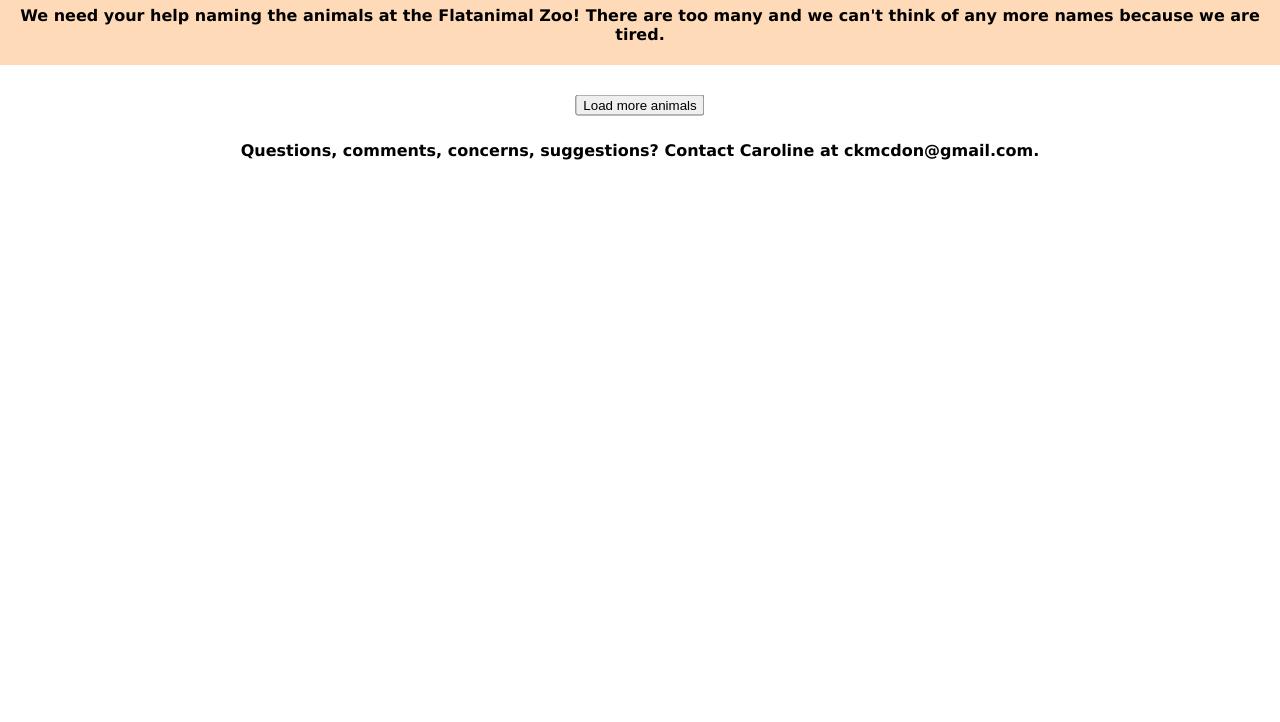
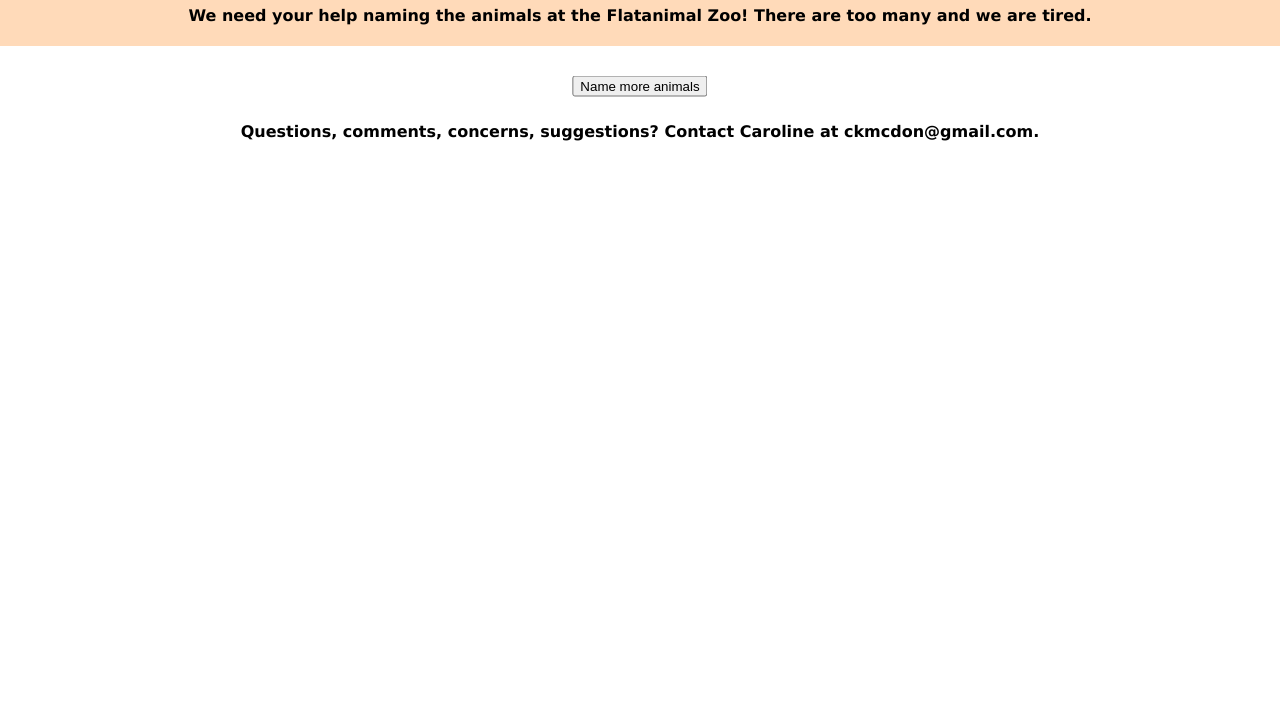
Before and after one commit to carolmcdon/animals, a plain HTML site: page index.html in a window 1280 px wide. Shown: the part 78-800 px from the top of the page. Drawn offline with Linux system fonts and the light colour scheme; no server answers.

Commit message:
final updates

```diff
--- a/index.html
+++ b/index.html
@@ -8,13 +8,13 @@
   <body>
       <div id="header">
         <h1>FLATANIMAL-NAMER 3000</h1>
-          <p>We need your help naming the animals at the Flatanimal Zoo! There are too many and we can't think of any more names because we are tired.</p>
+          <p>We need your help naming the animals at the Flatanimal Zoo! There are too many and we are tired.</p>
       </div>
             <div id="animalDetails">
             </div>
     <div class="container">
       <div class="verticalCenter">
-      <button>Load more animals</button>
+      <button>Name more animals</button>
       </div>
     </div>
     <p>Questions, comments, concerns, suggestions? Contact Caroline at ckmcdon@gmail.com.</p>
--- a/style.css
+++ b/style.css
@@ -86,4 +86,5 @@ li {
 form {
     padding-top: 15px;
     font-family:'Lucida Grande';
+    font-weight: bold;
 }
```
Also changed, not shown: Logo.gif (deleted).
